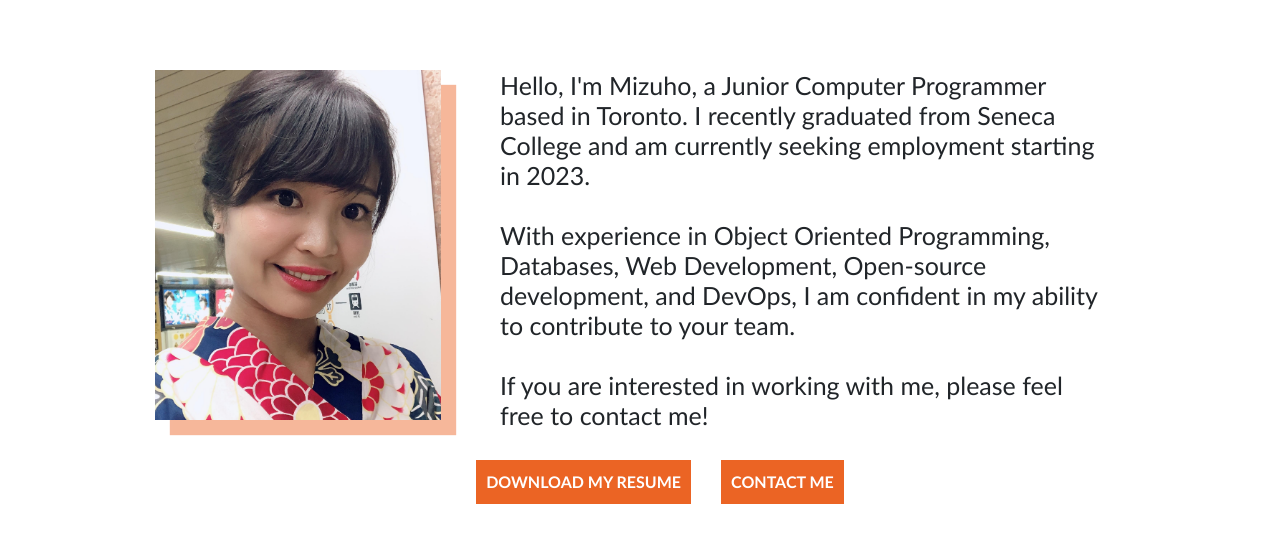
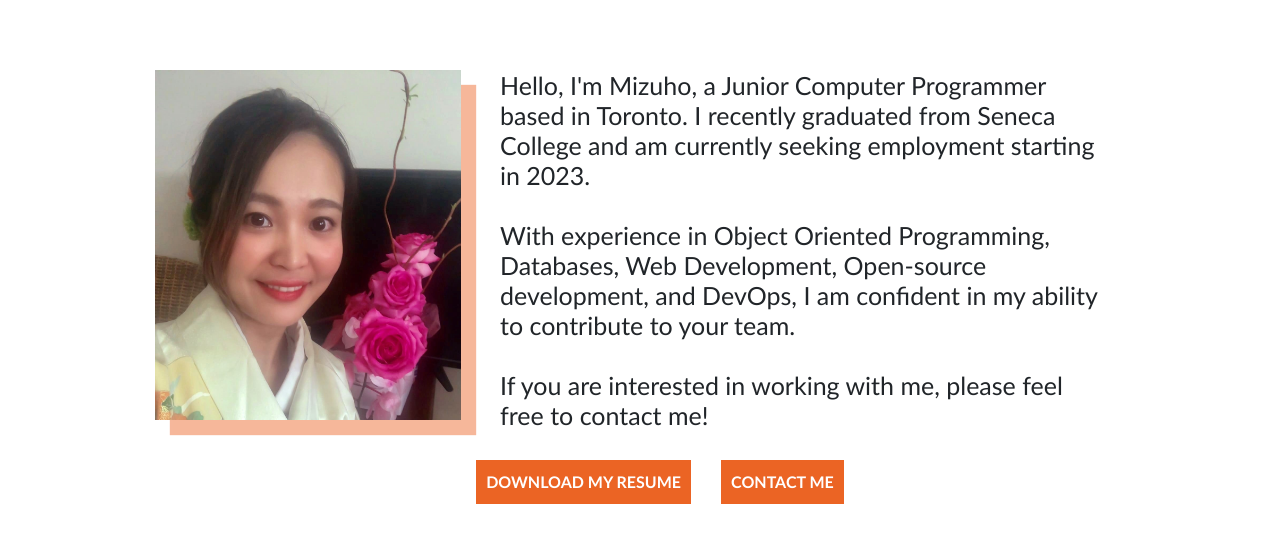
Before and after one commit to MizuhoOkimoto/Mizuho_Portfolio, a website: page index.html in a window 1280 px wide. Shown: the part 708-1250 px from the top of the page. Drawn offline with nearby package versions, Linux system fonts and the light colour scheme.

Commit message:
Change profile pic

```diff
--- a/index.html
+++ b/index.html
@@ -60,7 +60,7 @@
       <div class="about_me" id="about_me_jump">
         <h2>ABOUT ME</h2>
         <div class="about_me-contents">
-          <div class="my_pic col-md-3 order-md-1"><img src="./src/public/img/my_pic.jpg" alt="my picture" /></div>
+          <div class="my_pic col-md-3 order-md-1"><img src="./src/public/img/profile.JPG" alt="my picture" /></div>
           <div class="explain col-md-9 order-md-2">
             <p>Hello, I'm Mizuho, a Junior Computer Programmer based in Toronto.
               I recently graduated from Seneca College and am currently seeking employment starting in 2023.</p> <br>
```
Also changed, not shown: src/css/stylesheet.css (+1 -19 lines), src/public/img/profile.JPG (added).
